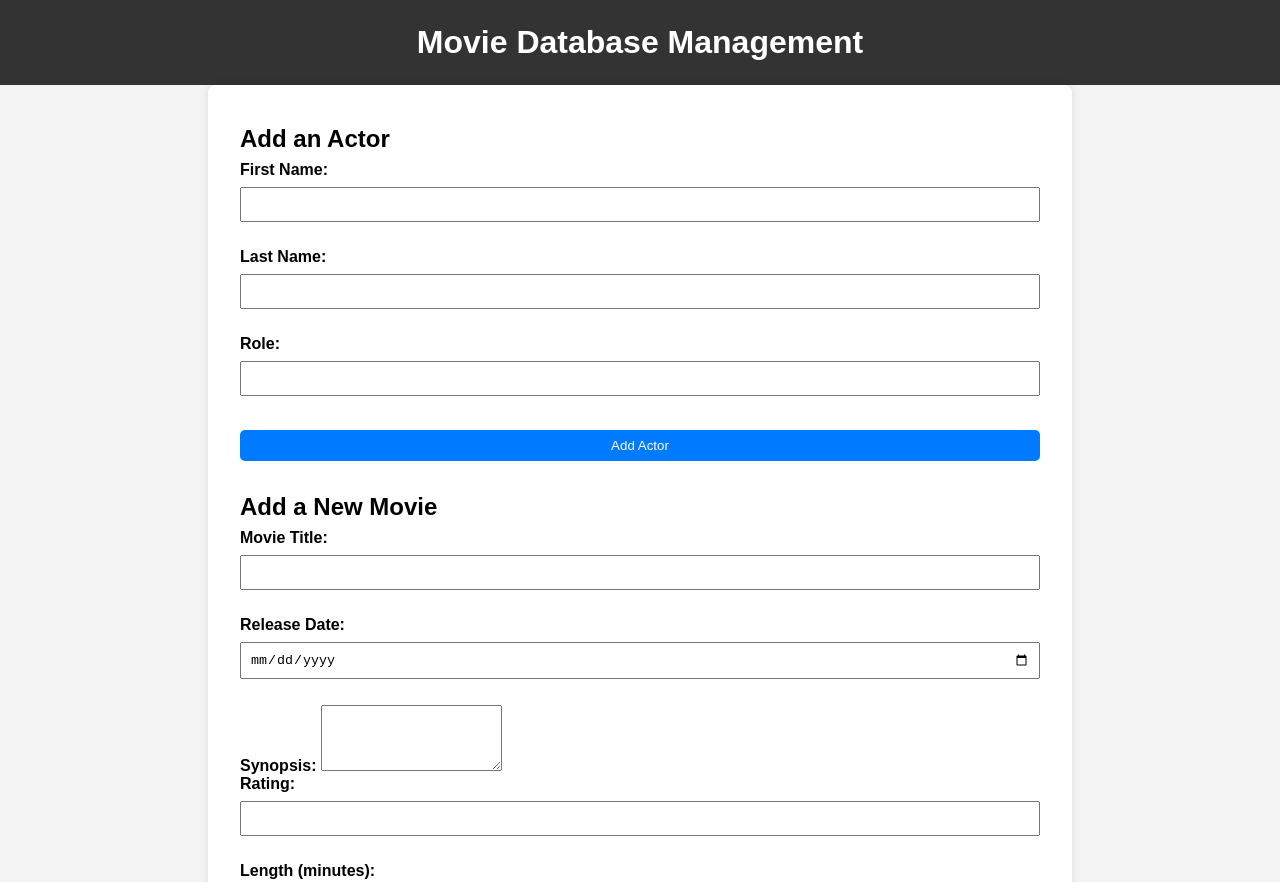
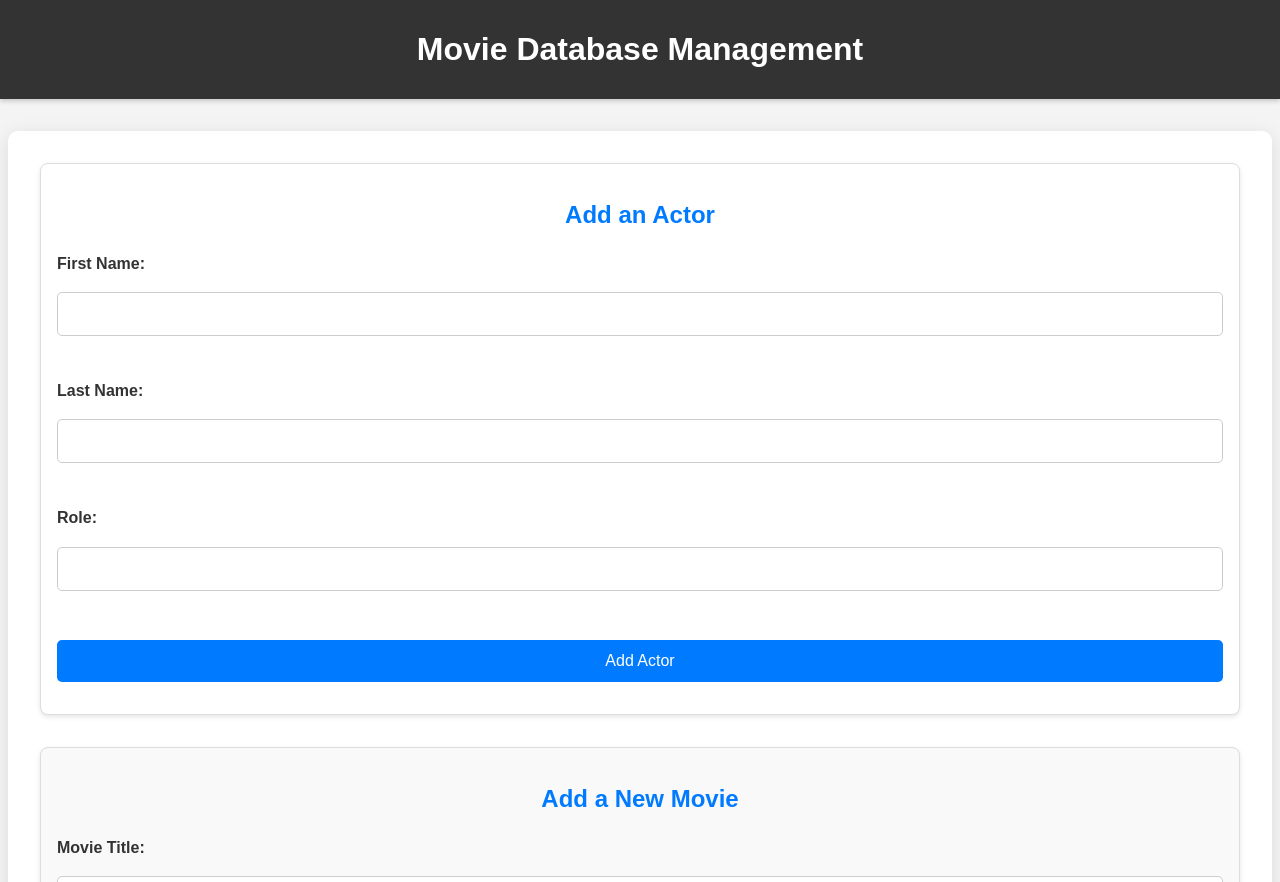
Before and after one commit to Kyle-Gonzales-Github/CSI3450-Project, a website: page public/index.html in a window 1280 px wide. Shown: the top 882 px of the page. Drawn offline with Linux system fonts and the light colour scheme.

Commit message:
Updated .css file & database

```diff
--- a/public/style.css
+++ b/public/style.css
@@ -3,52 +3,89 @@ body {
     margin: 0;
     padding: 0;
     background-color: #f4f4f4;
+    color: #333;
+    line-height: 1.6;
 }
-
 header {
     background-color: #333;
     color: #fff;
     text-align: center;
-    padding: 1rem 0;
+    padding: 1.5rem 0;
+    box-shadow: 0px 2px 5px rgba(0, 0, 0, 0.2);
 }
-
-h1, h2 {
-    margin: 0.5rem 0;
+h1 {
+    font-size: 2rem;
+    margin: 0;
 }
-
+h2 {
+    font-size: 1.5rem;
+    margin: 1rem 0;
+    color: #007BFF;
+    text-align: center;
+}
 .form-container {
+    display: flex;
+    flex-wrap: wrap;
+    justify-content: space-between;
+    gap: 2rem;
     padding: 2rem;
-    max-width: 800px;
-    margin: 0 auto;
+    max-width: 1200px;
+    margin: 2rem auto;
     background: #fff;
-    box-shadow: 0px 0px 10px rgba(0, 0, 0, 0.1);
+    box-shadow: 0px 4px 20px rgba(0, 0, 0, 0.1);
+    border-radius: 10px;
+}
+section {
+    flex: 1 1 calc(50% - 1rem);
+    padding: 1rem;
+    border: 1px solid #ddd;
     border-radius: 8px;
+    background-color: #f9f9f9;
+    box-shadow: 0px 2px 5px rgba(0, 0, 0, 0.1);
 }
-
+section:nth-child(odd) {
+    background-color: #ffffff;
+}
 form {
-    margin-bottom: 2rem;
+    margin-top: 1rem;
 }
-
 label {
     font-weight: bold;
+    margin-bottom: 0.5rem;
+    display: inline-block;
+    color: #333;
 }
-
-input, select, button {
+input, select, textarea, button {
     display: block;
-    margin: 0.5rem 0;
-    padding: 0.5rem;
+    margin: 0.5rem 0 1rem;
+    padding: 0.75rem;
     width: 100%;
     box-sizing: border-box;
+    border: 1px solid #ccc;
+    border-radius: 5px;
+    font-size: 1rem;
 }
-
+textarea {
+    resize: vertical;
+}
 button {
     background-color: #007BFF;
-    color: white;
+    color: #fff;
     border: none;
     border-radius: 5px;
     cursor: pointer;
+    transition: background-color 0.3s ease;
 }
-
 button:hover {
     background-color: #0056b3;
 }
+@media (max-width: 768px) {
+    .form-container {
+        flex-direction: column;
+        gap: 1.5rem;
+    }
+
+    section {
+        flex: 1 1 100%;
+    }
+}
```
Also changed, not shown: 1 other file.
